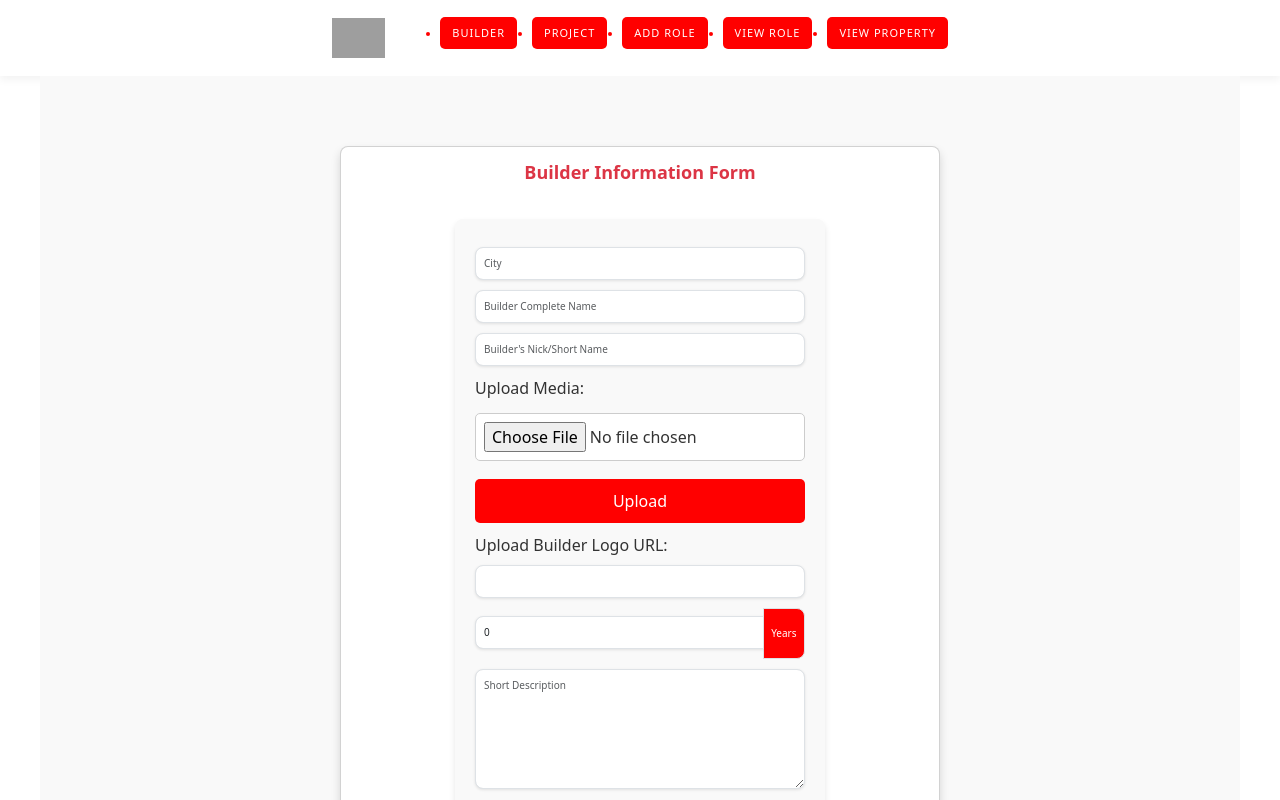
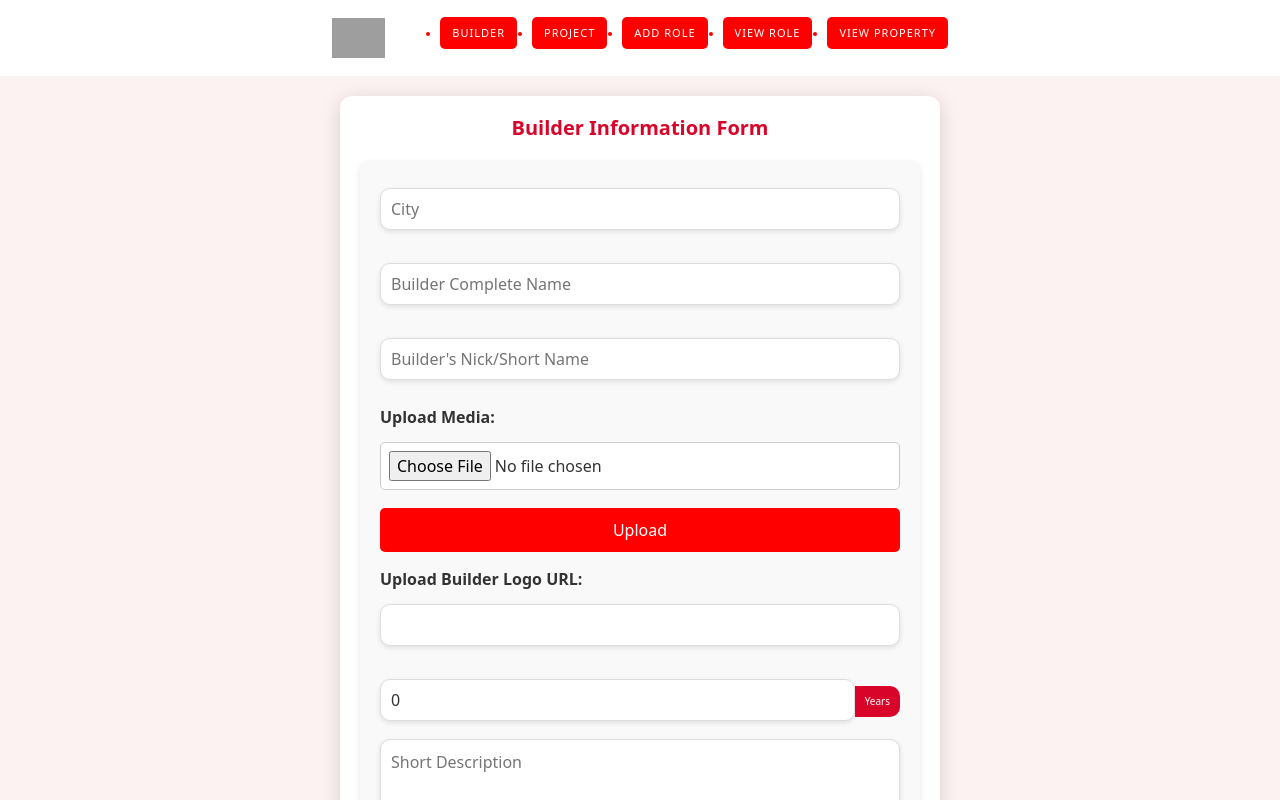
Before and after one commit to Faisu0p/Bhumi-Frontend, a React (Vite) app: page /add-builder in a window 1280 px wide. Built offline with nearby package versions, Linux system fonts and the light colour scheme; grey boxes are pictures that could not be loaded; some icons are missing.

Commit message:
minor changes

```diff
--- a/src/Pages/Admin/BuilderAddPage.css
+++ b/src/Pages/Admin/BuilderAddPage.css
@@ -3,64 +3,113 @@
 /* Container for centering content */
 .builder-page {
   min-height: 100vh;
-  background-color: #f9f9f9;
+  background-color: #fdf2f2;
   padding: 2rem;
+  display: flex;
+  justify-content: center;
+  align-items: center;
 }
 
 /* Card containing the form */
 .builder-form-card {
   max-width: 600px;
-  margin-top: 50px;
-  border-radius: 8px;
+  width: 100%;
+  border-radius: 12px;
   background-color: #fff;
-  box-shadow: 0 4px 15px rgba(0, 0, 0, 0.1);
+  box-shadow: 0 4px 20px rgba(0, 0, 0, 0.15);
+  padding: 2rem;
 }
 
 /* Form heading */
-.builder-form-card h2 {
-  font-size: 1.8rem;
-  font-weight: bold;
-  color: red; /* Red color */
-  margin-bottom: 20px;
+.builder-text-center {
+  text-align: center;
+}
+
+.builder-text-danger {
+  font-size: 2rem;
+  font-weight: 700;
+  color: #d90429; /* Bold red theme */
+  margin-bottom: 1.5rem;
 }
 
 /* Form inputs */
-.builder-form-card .form-control {
-  border-radius: 8px;
-  padding: 0.8rem;
+.builder-form-control {
+  border-radius: 10px;
+  padding: 0.8rem 1rem;
   margin-bottom: 1rem;
-  box-shadow: 0 1px 3px rgba(0, 0, 0, 0.1);
+  border: 1px solid #ddd;
+  box-shadow: 0 2px 5px rgba(0, 0, 0, 0.1);
+  transition: border-color 0.3s ease-in-out;
+}
+
+.builder-form-control:focus {
+  border-color: #d90429;
+  outline: none;
 }
 
 /* Input group for years in real estate */
-.builder-form-card .input-group-text {
-  background-color: red;
+.builder-input-group {
+  display: flex;
+  align-items: center;
+}
+
+.builder-input-group input[type="number"] {
+  -moz-appearance: textfield; /* Remove increment/decrement buttons */
+}
+
+.builder-input-group input[type="number"]::-webkit-inner-spin-button,
+.builder-input-group input[type="number"]::-webkit-outer-spin-button {
+  -webkit-appearance: none; /* Remove increment/decrement buttons */
+  margin: 0;
+}
+
+.builder-input-group-text {
+  background-color: #d90429;
   color: #fff;
-  border-radius: 0 8px 8px 0;
+  border-radius: 0 10px 10px 0;
+  padding: 0.8rem 1rem;
 }
 
 /* Button styling */
-.builder-form-card .btn-danger {
-  background-color: red;
+.builder-btn {
+  display: block;
+  width: 100%;
+  padding: 0.8rem;
   border: none;
-  padding: 1rem;
-  border-radius: 8px;
+  border-radius: 10px;
   font-weight: bold;
-  box-shadow: 0 2px 6px rgba(0, 0, 0, 0.1);
+  background-color: #d90429;
+  color: #fff;
+  box-shadow: 0 4px 10px rgba(0, 0, 0, 0.2);
+  transition: background-color 0.3s ease-in-out, box-shadow 0.3s ease-in-out;
 }
 
-.builder-form-card .btn-danger:hover {
-  background-color: red;
-  box-shadow: 0 4px 12px rgba(0, 0, 0, 0.2);
+.builder-btn-danger:hover {
+  background-color: #b90320;
+  box-shadow: 0 6px 15px rgba(0, 0, 0, 0.3);
 }
 
-/* Input sections */
-.mb-3 {
+/* General spacing and layout adjustments */
+.builder-flex-center {
+  display: flex;
+  justify-content: center;
+  align-items: center;
+}
+
+.builder-form-group {
   margin-bottom: 1.5rem;
 }
 
-textarea.form-control {
-  border-radius: 8px;
-  padding: 0.8rem;
-  box-shadow: 0 1px 3px rgba(0, 0, 0, 0.1);
+textarea.builder-form-control {
+  border-radius: 10px;
+  padding: 1rem;
+  min-height: 120px;
 }
+
+/* Add media section styling */
+.builder-form-label {
+  display: block;
+  font-weight: 600;
+  margin-bottom: 0.5rem;
+  color: #333;
+}
--- a/src/Pages/Admin/BuilderAddPage.jsx
+++ b/src/Pages/Admin/BuilderAddPage.jsx
@@ -66,12 +66,12 @@ const BuilderAddPage = () => {
   };
 
   return (
-    <div className="container d-flex justify-content-center align-items-center builder-page">
-      <div className="card shadow p-4 w-100 builder-form-card">
-        <h2 className="text-center mb-4 text-danger">Builder Information Form</h2>
+    <div className="builder-container builder-flex-center builder-page">
+      <div className="builder-card builder-shadow builder-form-card">
+        <h2 className="builder-text-center builder-text-danger">Builder Information Form</h2>
         <form onSubmit={handleSubmit}>
           {/* City Input */}
-          <div className="mb-3">
+          <div className="builder-form-group">
             <input
               type="text"
               name="city"
@@ -79,12 +79,12 @@ const BuilderAddPage = () => {
               value={formData.city}
               onChange={handleChange}
               required
-              className="form-control"
+              className="builder-form-control"
             />
           </div>
 
           {/* Builder Complete Name Input */}
-          <div className="mb-3">
+          <div className="builder-form-group">
             <input
               type="text"
               name="builderCompleteName"
@@ -92,12 +92,12 @@ const BuilderAddPage = () => {
               value={formData.builderCompleteName}
               onChange={handleChange}
               required
-              className="form-control"
+              className="builder-form-control"
             />
           </div>
 
           {/* Builder Short Name Input */}
-          <div className="mb-3">
+          <div className="builder-form-group">
             <input
               type="text"
               name="builderShortName"
@@ -105,20 +105,20 @@ const BuilderAddPage = () => {
               value={formData.builderShortName}
               onChange={handleChange}
               required
-              className="form-control"
+              className="builder-form-control"
             />
           </div>
 
           {/* Media Section for uploading image */}
-          <div className="mb-3">
-            <label htmlFor="masterLayoutPlan" className="form-label">
+          <div className="builder-form-group">
+            <label htmlFor="masterLayoutPlan" className="builder-form-label">
               Upload Media:
             </label>
             <MediaSection updateMasterLayoutPlan={updatebuilderLogo} maxSize={100 * 1024} />
           </div>
           {/* Builder Logo Input */}
-          <div className="mb-3">
-            <label htmlFor="builderLogo" className="form-label">
+          <div className="builder-form-group">
+            <label htmlFor="builderLogo" className="builder-form-label">
               Upload Builder Logo URL:
             </label>
             <input
@@ -127,12 +127,12 @@ const BuilderAddPage = () => {
               name="builderLogo"
               value={formData.builderLogo}
               onChange={handleChange}
-              className="form-control"
+              className="builder-form-control"
             />
           </div>
 
           {/* Years in Real Estate */}
-          <div className="input-group mb-3">
+          <div className="builder-input-group">
             <input
               type="number"
               id="yearsInRealEstate"
@@ -142,26 +142,26 @@ const BuilderAddPage = () => {
               onChange={handleNumberChange}
               required
               min="0"
-              className="form-control"
+              className="builder-form-control"
             />
-            <span className="input-group-text">Years</span>
+            <span className="builder-input-group-text">Years</span>
           </div>
 
           {/* Short Description */}
-          <div className="mb-3">
+          <div className="builder-form-group">
             <textarea
               name="shortDescription"
               placeholder="Short Description"
               value={formData.shortDescription}
               onChange={handleChange}
               rows="3"
-              className="form-control"
+              className="builder-form-control"
             />
           </div>
 
           {/* Submit Button */}
-          <div className="d-flex justify-content-center">
-            <button type="submit" className="btn btn-danger w-100">
+          <div className="builder-flex-center">
+            <button type="submit" className="builder-btn builder-btn-danger">
               Submit
             </button>
           </div>
```
